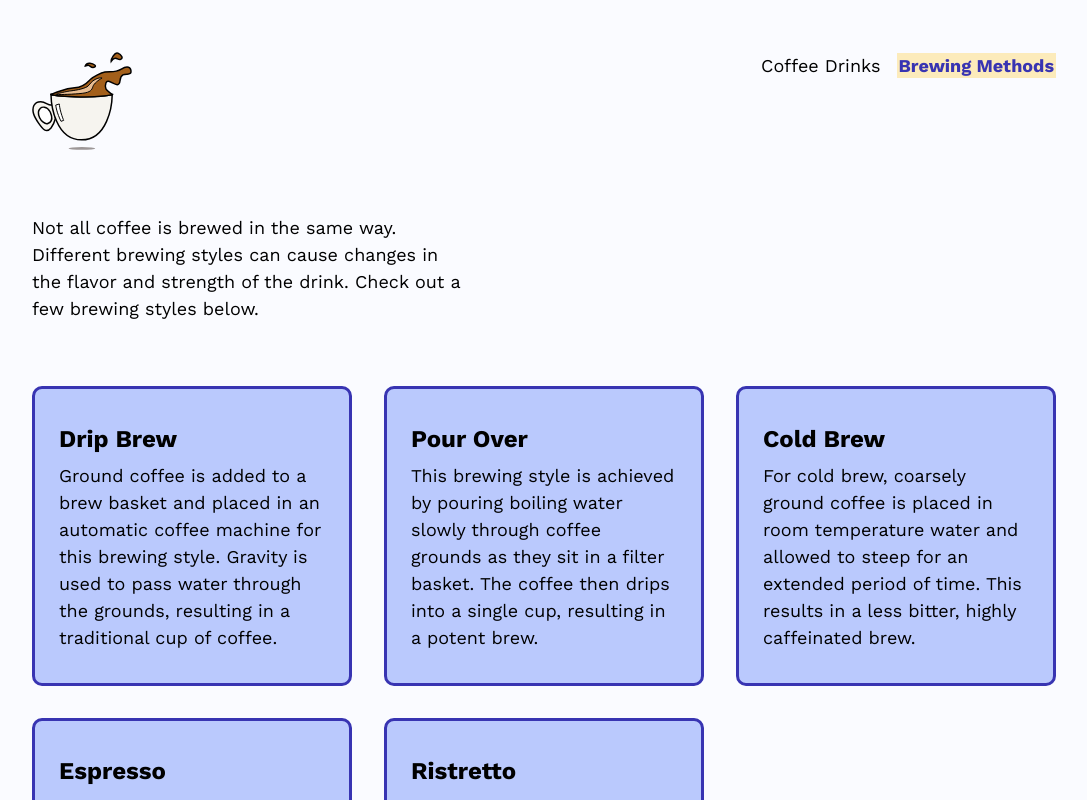
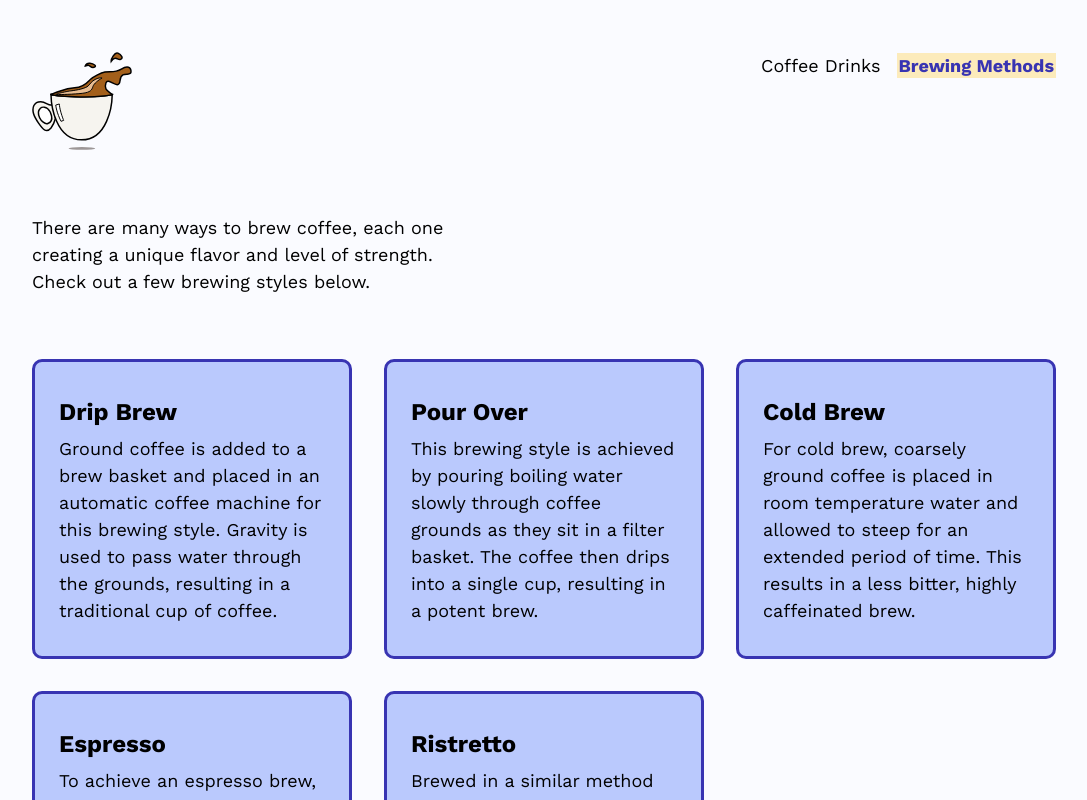
Before and after one commit to karla-codes/coffee-site, a React (Create React App) app: page /brewing-methods in a window 1280 px wide. Shown: the top 800 px of the page, without its empty margins (96-1183 px from the left). Built offline with nearby package versions, Linux system fonts and the light colour scheme.

Commit message:
Update intro text

```diff
--- a/src/Components/BrewingMethods/index.js
+++ b/src/Components/BrewingMethods/index.js
@@ -6,8 +6,8 @@ const BrewingMethods = () => {
     <div className="brewing-methods">
       <div className="intro">
         <p>
-          Not all coffee is brewed in the same way. Different brewing styles can cause changes in
-          the flavor and strength of the drink. Check out a few brewing styles below.
+          There are many ways to brew coffee, each one creating a unique flavor and level of
+          strength. Check out a few brewing styles below.
         </p>
       </div>
       <BrewInfoCard />
```
